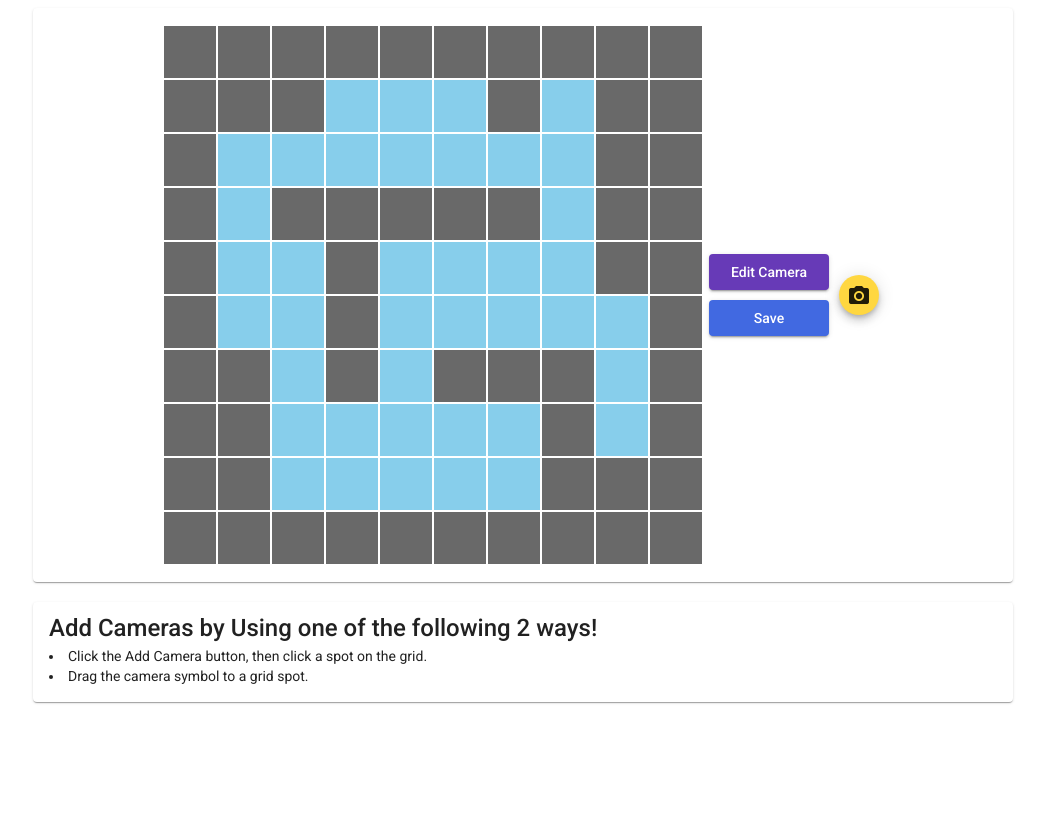
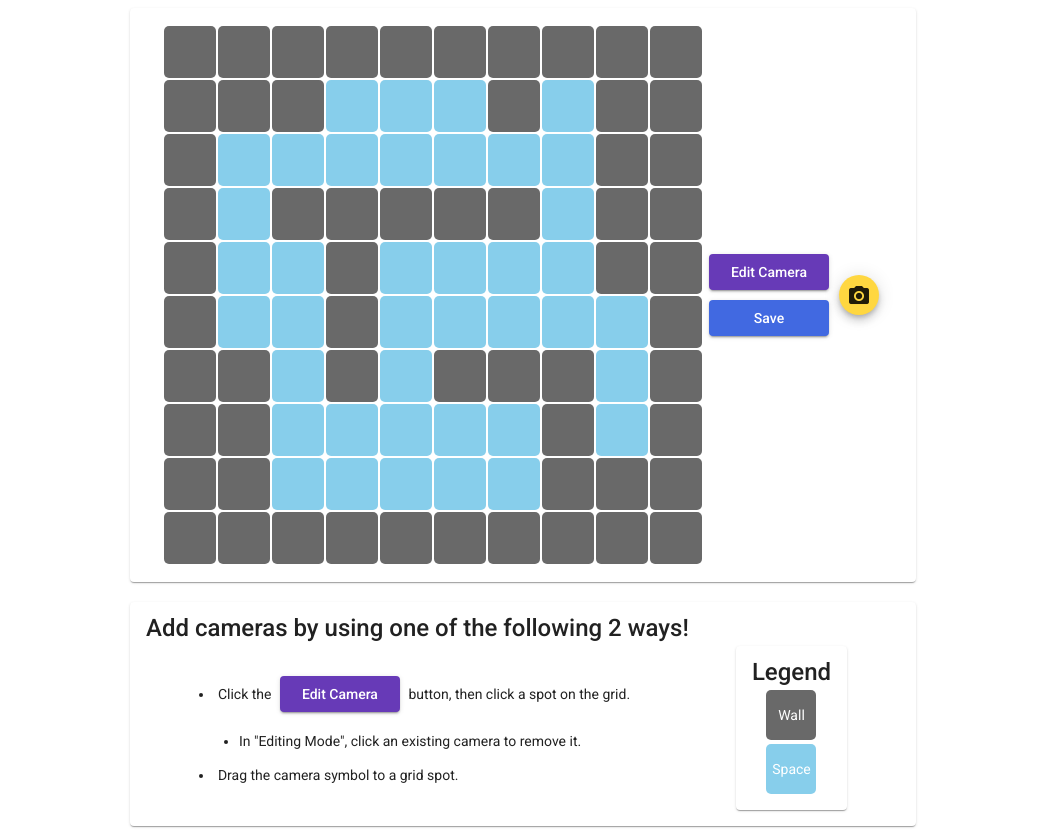
Before and after one commit to tomli380576/VerkadaChallenge-angular, an Angular app: page / in a window 1280 px wide. Shown: the whole page, without its empty margins (117-1162 px from the left). Before the commit the page ends 800 px from the top, so only its background shows below. Built offline with nearby package versions, Linux system fonts and the light colour scheme.

Commit message:
current working version

```diff
--- a/src/app/app.component.html
+++ b/src/app/app.component.html
@@ -1 +1,3 @@
-<app-floorplan-editor></app-floorplan-editor>
+<div style="width: 100%; height: 100%;" fxLayout="row" fxLayoutAlign="center center" >
+  <app-floorplan-editor></app-floorplan-editor>
+</div>
--- a/src/app/camera-config-dialog/camera-config-dialog.component.html
+++ b/src/app/camera-config-dialog/camera-config-dialog.component.html
@@ -1,8 +1,8 @@
 <h1 mat-dialog-title>What's the orientation of this camera?</h1>
 
 <div mat-dialog-content>
-  <button mat-raised-button color="primary" [mat-dialog-close]="2">North</button>
-  <button mat-raised-button color="primary" [mat-dialog-close]="3">South</button>
-  <button mat-raised-button color="primary" [mat-dialog-close]="4">East</button>
-  <button mat-raised-button color="primary" [mat-dialog-close]="5">West</button>
+  <button class="orientation-button" mat-raised-button color="primary" [mat-dialog-close]="2">North</button>
+  <button class="orientation-button" mat-raised-button color="primary" [mat-dialog-close]="3">South</button>
+  <button class="orientation-button" mat-raised-button color="primary" [mat-dialog-close]="4">East</button>
+  <button class="orientation-button" mat-raised-button color="primary" [mat-dialog-close]="5">West</button>
 </div>
--- a/src/app/camera-config-dialog/camera-config-dialog.component.sass
+++ b/src/app/camera-config-dialog/camera-config-dialog.component.sass
@@ -0,0 +1,3 @@
+.orientation-button
+  margin: 12px
+  width: 75px
--- a/src/app/floorplan-editor/floorplan-editor.component.html
+++ b/src/app/floorplan-editor/floorplan-editor.component.html
@@ -1,12 +1,10 @@
 <div fxLayout="column" fxLayoutAlign="space-around center">
-
   <mat-card class="editor-content">
     <div fxLayout="row" fxLayoutAlign="center center">
       <table>
         <tr *ngFor="let row of floorPlanData.floorPlan; index as y">
           <th *ngFor="let cell of row; index as x"
-            [ngClass]="{'wall': cell==1, 'empty-space': cell==0, 'placed-cam': cell>=2}" (body:mouseup)="test()"
-            (mouseup)="addCam(x, y)">
+            [ngClass]="{'wall': cell==1, 'empty-space': cell==0, 'placed-cam': cell>=2}" (mouseup)="editCam(x, y)">
             <mat-icon aria-hidden="false" aria-label="Example home icon" *ngIf="cell >= 2">photo_camera</mat-icon>
             <mat-icon aria-hidden="false" aria-label="Example home icon" *ngIf="cell == 2">north</mat-icon>
             <mat-icon aria-hidden="false" aria-label="Example home icon" *ngIf="cell == 3">south</mat-icon>
@@ -17,15 +15,18 @@
       </table>
 
       <div fxLayout="column" fxLayoutAlign="space-around center">
+        <h2 *ngIf="isAdding" mat-dialog-title>
+          Editing Mode
+        </h2>
         <button mat-raised-button color="primary" disabled="{{dragging_camera_btn || isAdding}}"
           (click)="isAdding = true;">
           Edit Camera</button>
-        <button mat-raised-button color="warn" *ngIf="isAdding" (click)="isAdding=false">Finish Edit</button>
+        <button mat-raised-button color="warn" *ngIf="isAdding" (click)="isAdding=false">Finish Edits</button>
         <button mat-raised-button disabled="{{dragging_camera_btn || isAdding}}"
           (click)="floorPlanService.exportFloorPlan(floorPlanData)" style="background: royalblue;
             color: white;">Save</button>
       </div>
-      <button mat-mini-fab id="cam" class="cam-btn" (mousedown)="onDrag()" (mouseup)="this.dragging_camera_btn = false"
+      <button mat-mini-fab id="cam" class="cam-btn" (cdkDragStarted)="onDrag()" (cdkDragReleased)="drop($event)"
         cdkDrag>
         <mat-icon>photo_camera</mat-icon>
       </button>
@@ -37,14 +38,33 @@
   </div>
 
   <mat-card class="editor-content">
-    <mat-card-title>Add Cameras by Using one of the following 2 ways!</mat-card-title>
+    <mat-card-title>Add cameras by using one of the following 2 ways!</mat-card-title>
     <mat-card-content>
-      <li>
-        Click the Add Camera button, then click a spot on the grid.
-      </li>
-      <li>
-        Drag the camera symbol to a grid spot.
-      </li>
+      <div fxLayout="row" fxLayoutAlign="space-around center">
+        <div>
+          <li>
+            Click the <button mat-raised-button color="primary">Edit Camera</button> button, then click a spot on the
+            grid.
+            <ul>
+              <li>
+                In "Editing Mode", click an existing camera to remove it.
+              </li>
+            </ul>
+          </li>
+          <li>
+            Drag the camera symbol to a grid spot.
+          </li>
+        </div>
+
+        <mat-card>
+          <mat-card-title>Legend</mat-card-title>
+          <mat-card-content fxLayout="column" fxLayoutAlign="space-around center">
+            <div class="wall-legend"><span>Wall</span></div>
+            <div style="margin: 2px;"></div>
+            <div class="empty-space-legend"><span>Space</span></div>
+          </mat-card-content>
+        </mat-card>
+      </div>
     </mat-card-content>
   </mat-card>
 </div>
--- a/src/app/floorplan-editor/floorplan-editor.component.sass
+++ b/src/app/floorplan-editor/floorplan-editor.component.sass
@@ -1,33 +1,48 @@
 button
   margin: 5px
 .mat-raised-button
-    width: 120px
+  width: 120px
 .spacer
   height: 20px
 .editor-content
-  width: 75%
+  width: 100%
 
 .wall
   background-color: dimgrey
   width: 50px
   height: 50px
+  border-radius: 5px
   &:hover
     background: grey
+.wall-legend
+  background-color: dimgrey
+  width: 50px
+  height: 50px
+  align-items: center
+  justify-content: center
+  display: flex
+  color: white
+  border-radius: 5px
 
 .empty-space
   background-color: skyblue
   width: 50px
   height: 50px
+  border-radius: 5px
   &:hover
     background: deepskyblue
+
+.empty-space-legend
+  background-color: skyblue
+  width: 50px
+  height: 50px
+  align-items: center
+  justify-content: center
+  display: flex
+  color: white
+  border-radius: 5px
 
 .placed-cam
   background-color: rgb(221, 201, 93)
   width: 50px
   height: 50px
-
-.cam-btn
-  // position: absolute
-  // top: 200px
-  // left: 200px
-  z-index: 5
--- a/src/app/floorplan-editor/floorplan-editor.component.ts
+++ b/src/app/floorplan-editor/floorplan-editor.component.ts
@@ -17,39 +17,21 @@ export class FloorplanEditorComponent implements OnInit {
   dragging_camera_btn: boolean = false;
   curr_cam_orientation: number = 0;
 
-  orig_cam_x: number | undefined;
-  orig_cam_y: number | undefined;
-
   constructor(public floorPlanService: FloorplanService, public dialog: MatDialog) {
-    this.floorPlanService = floorPlanService;
     this.floorPlanData = floorPlanService.hardcodedData();
   }
 
   ngOnInit(): void {
-    let rect = document.getElementById("cam")?.getBoundingClientRect();
-    this.orig_cam_x = rect?.x;
-    this.orig_cam_y = rect?.y;
   }
 
-  onDragTest(event: any) {
+  onDrag() {
+    document.getElementById("cam")!.style.pointerEvents = "none";
     this.dragging_camera_btn = true;
-    const cam_btn = document.getElementById("cam");
-    console.log(event.clientX, event.clientY);
-    console.log(cam_btn?.offsetLeft);
-    cam_btn!.style.top = (event.clientY - 10).toString() + 'px';
-    cam_btn!.style.left = (event.clientX - cam_btn!.offsetLeft).toString() + 'px' ;
-    console.log(cam_btn?.style.top, cam_btn?.style.left);
-    console.log(cam_btn?.style);
+    this.isAdding = true;
   }
 
-  onDrag(){
-    this.dragging_camera_btn = true;
-  }
-
-  @HostListener('mouseup', ['$event.target'])
-  addCam(x: number, y: number): void {
+  editCam(x: number, y: number): void {
     if (this.isAdding) {
-      console.log("mouseup", x, y);
       let slot_val = this.floorPlanData.floorPlan[y][x];
       if (slot_val != 1) {
         if (slot_val >= 2) {
@@ -61,6 +43,12 @@ export class FloorplanEditorComponent implements OnInit {
     }
   }
 
+  drop(event: any) {
+    this.dragging_camera_btn = false;
+    document.getElementById("cam")!.style.pointerEvents = "auto";
+    event.source._dragRef.reset();
+  }
+
   private openDialog(x: number, y: number): void {
     const dialogRef = this.dialog.open(CameraConfigDialogComponent, {
       width: '250px',
@@ -68,19 +56,7 @@ export class FloorplanEditorComponent implements OnInit {
     });
 
     dialogRef.afterClosed().subscribe(result => {
-      console.log('The dialog was closed');
       this.floorPlanData.floorPlan[y][x] = result;
     });
   }
-
-  drop(event: any) {
-    console.log('dropped');
-    this.dragging_camera_btn = false;
-    event.source._dragRef.reset();
-  }
-
-
-  test(){
-    console.log('sdsd')
-  }
 }
--- a/src/services/floorplan.service.ts
+++ b/src/services/floorplan.service.ts
@@ -24,11 +24,7 @@ export class FloorplanService {
 
   exportFloorPlan(data: FloorPlanData) {
     console.log('exported');
-    console.log(data);
     const exported_JSON = JSON.stringify(data); // this is ready to save
-  }
-
-  save(){
-    console.log('saved');
+    console.log(exported_JSON);
   }
 }
```
Also changed, not shown: 1 other file (tests, documents, lock files or other folders).
